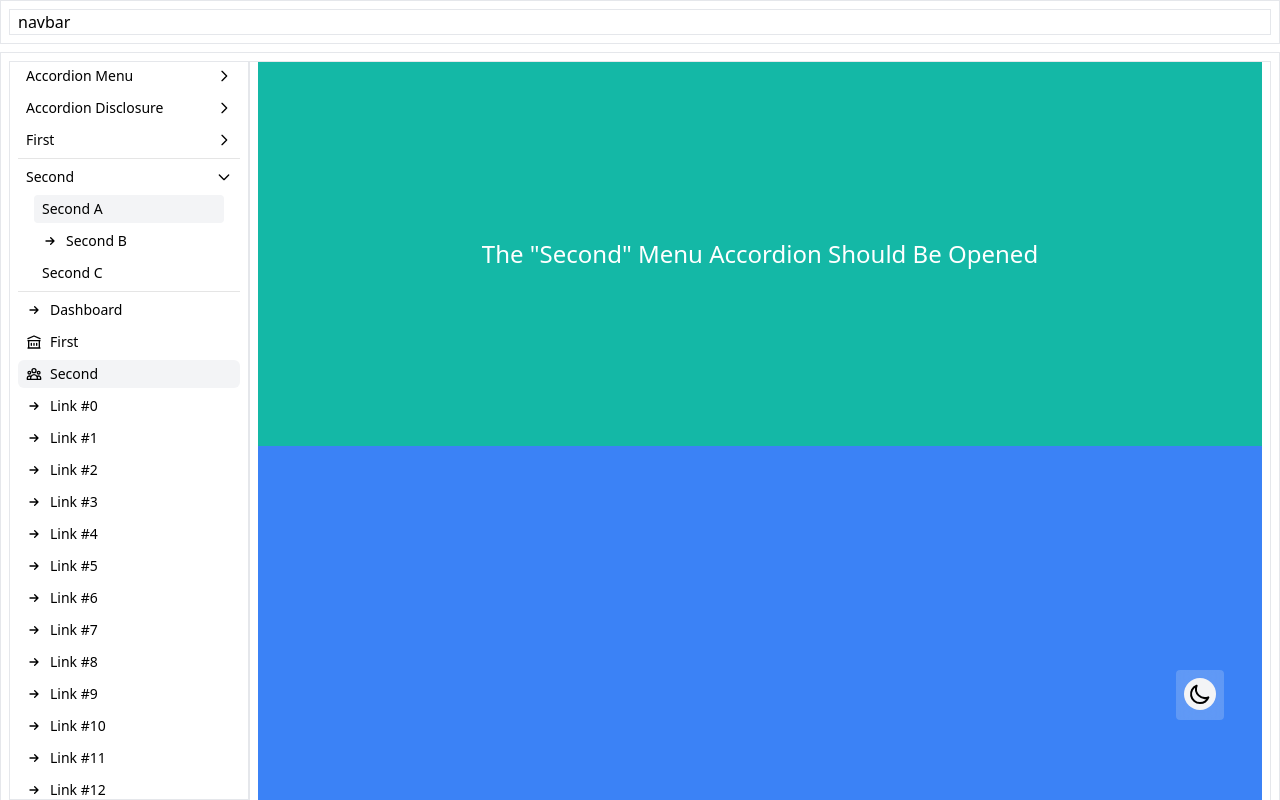
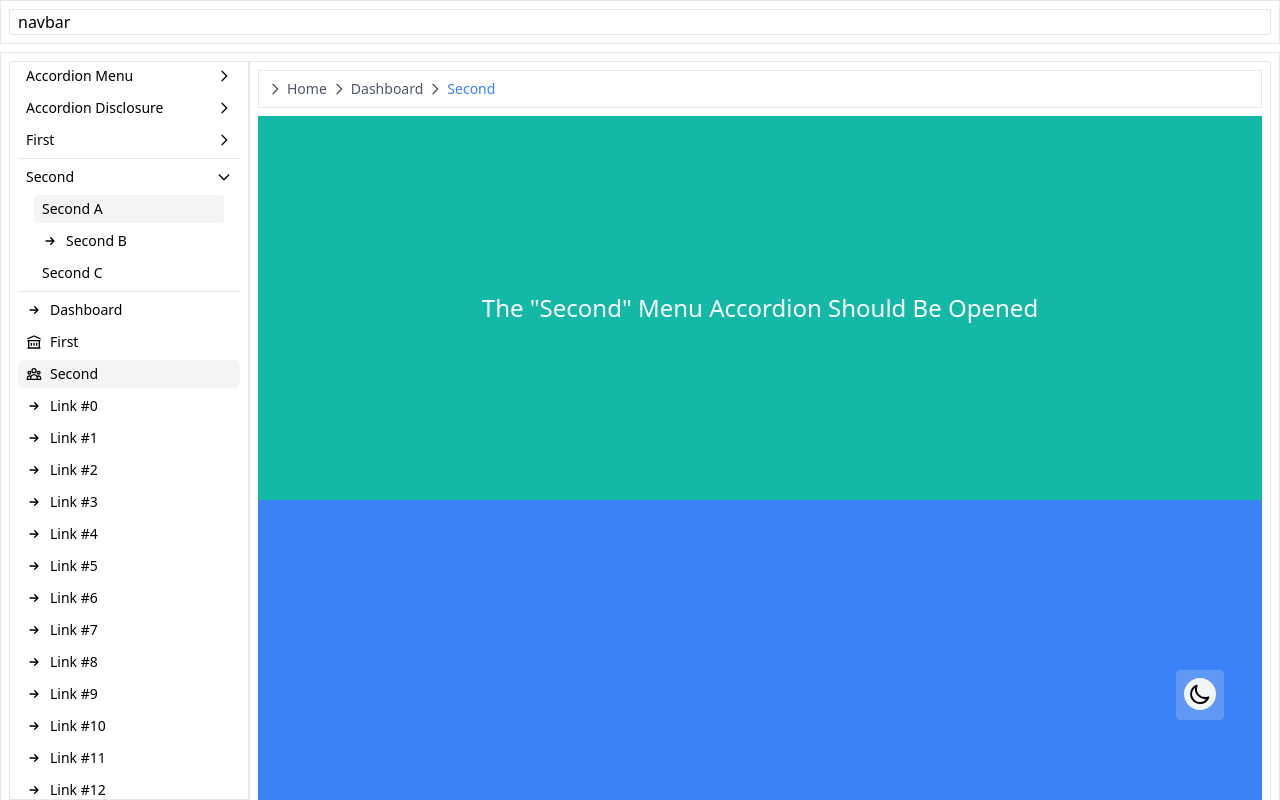
Before and after one commit to wahidari/next-tailwind-headlessui, a Next.js app: page /dashboard/second in a window 1280 px wide. Shown: the top 800 px of the page. Built offline with nearby package versions, Linux system fonts and the light colour scheme; no server answers.

Commit message:
update Breadcrumb component

```diff
--- a/components/Breadcrumb.js
+++ b/components/Breadcrumb.js
@@ -1,4 +1,5 @@
 import { ChevronRightIcon } from "@heroicons/react/outline";
+import Link from "next/link";
 import { useRouter } from "next/router";
 
 export default function Breadcrumb() {
@@ -48,12 +49,13 @@ export default function Breadcrumb() {
   const breadcrumb = generateBreadcrumb();
   console.log(breadcrumb)
 
-  function capitalizeFirstLetter (string) {
+  function capitalizeFirstLetter(string) {
     return string.charAt(0).toUpperCase() + string.slice(1);
   };
+
   console.log(paths)
-  paths.map((item, index) => {
-    console.log(capitalizeFirstLetter(paths[index]))
+  paths.map(item => {
+    console.log(capitalizeFirstLetter(item))
   })
 
   return (
@@ -62,23 +64,37 @@ export default function Breadcrumb() {
         <li>
           <div className="flex items-center">
             <ChevronRightIcon className="text-gray-600 dark:text-gray-300 w-4 h-4" />
-
-            <a href="" className="ml-1 text-sm font-medium text-gray-600 hover:text-gray-900 dark:text-gray-300 dark:hover:text-white transition-all">Home</a>
+            <Link href="/">
+              <a className="ml-1 text-sm font-medium text-gray-600 hover:text-gray-900 dark:text-gray-300 dark:hover:text-white transition-all">Home</a>
+            </Link>
           </div>
         </li>
-        <li>
-          <div className="flex items-center">
-            <ChevronRightIcon className="text-gray-600 dark:text-gray-300 w-4 h-4" />
-            <a href="#" className="ml-1 text-sm font-medium text-gray-600 hover:text-gray-900 dark:text-gray-300 dark:hover:text-white transition-all">Projects</a>
-          </div>
-        </li>
-        {/* Current Page  */}
-        <li aria-current="page">
-          <div className="flex items-center">
-            <ChevronRightIcon className="text-gray-600 dark:text-gray-300 w-4 h-4" />
-            <span className="ml-1 text-sm font-medium text-blue-500">Page</span>
-          </div>
-        </li>
+        {paths.map((item, index) => {
+          // last index is current page
+          if (index == paths.length - 1) {
+            return (
+              <li aria-current="page">
+                <div className="flex items-center">
+                  <ChevronRightIcon className="text-gray-600 dark:text-gray-300 w-4 h-4" />
+                  <span className="ml-1 text-sm font-medium text-blue-500">{capitalizeFirstLetter(item)}</span>
+                </div>
+              </li>
+            )
+          }
+          // make link if not last index
+          return (
+            <li key={index}>
+              <div className="flex items-center">
+                <ChevronRightIcon className="text-gray-600 dark:text-gray-300 w-4 h-4" />
+                <Link href={breadcrumb[index]}>
+                  <a className="ml-1 text-sm font-medium text-gray-600 hover:text-gray-900 dark:text-gray-300 dark:hover:text-white transition-all">
+                    {capitalizeFirstLetter(item)}
+                  </a>
+                </Link>
+              </div>
+            </li>
+          )
+        })}
       </ol>
     </nav>
   )
--- a/pages/dashboard/first/index.js
+++ b/pages/dashboard/first/index.js
@@ -39,7 +39,9 @@ export default function Index() {
             <SidebarMenu />
 
             <main className="px-2 w-full border dark:border-neutral-700 lg:ml-60">
+
               <Breadcrumb />
+
               <div className="bg-red-500 h-96 flex items-center justify-center">
                 <h1 className="text-white font-medium text-2xl px-8">{`The "First" Menu Accordion Should Be Opened`}</h1>
               </div>
--- a/pages/dashboard/index.js
+++ b/pages/dashboard/index.js
@@ -31,30 +31,9 @@ export default function Index() {
             <SidebarMenu />
 
             <main className="px-2 w-full border dark:border-neutral-700 lg:ml-60">
-              <nav className="p-2 border dark:border-neutral-700 my-2 overflow-x-auto" aria-label="Breadcrumb">
-                <ol className="flex items-center space-x-1">
-                  <li>
-                    <div className="flex items-center">
-                      <ChevronRightIcon className="text-gray-600 dark:text-gray-300 w-4 h-4" />
-                      <a href="#" className="ml-1 text-sm font-medium text-gray-600 hover:text-gray-900 dark:text-gray-300 dark:hover:text-white transition-all">Home</a>
-                    </div>
-                  </li>
-                  <li>
-                    <div className="flex items-center">
-                      <ChevronRightIcon className="text-gray-600 dark:text-gray-300 w-4 h-4" />
-                      <a href="#" className="ml-1 text-sm font-medium text-gray-600 hover:text-gray-900 dark:text-gray-300 dark:hover:text-white transition-all">Projects</a>
-                    </div>
-                  </li>
-                  {/* Current Page  */}
-                  <li aria-current="page">
-                    <div className="flex items-center">
-                      <ChevronRightIcon className="text-gray-600 dark:text-gray-300 w-4 h-4" />
-                      <span className="ml-1 text-sm font-medium text-blue-500">Page</span>
-                    </div>
-                  </li>
-                </ol>
-              </nav>
+
               <Breadcrumb/>
+
               <div className="bg-blue-500 h-96">
               </div>
               <div className="bg-red-500 h-96">
--- a/pages/dashboard/second/index.js
+++ b/pages/dashboard/second/index.js
@@ -10,6 +10,7 @@ import SidebarMenu from "@components/dashboard/SidebarMenu";
 import MobileMenu from "@components/dashboard/MobileMenu";
 import DashboardNav from "@components/dashboard/DashboardNav";
 import ThemeToggle from "@components/dashboard/ThemeToggle";
+import Breadcrumb from "@components/Breadcrumb";
 
 export default function Index() {
 
@@ -38,6 +39,9 @@ export default function Index() {
             <SidebarMenu />
 
             <main className="px-2 w-full border dark:border-neutral-700 lg:ml-60">
+
+              <Breadcrumb />
+
               <div className="bg-teal-500 h-96 flex items-center justify-center">
                 <h1 className="text-white font-medium text-2xl px-8">{`The "Second" Menu Accordion Should Be Opened`}</h1>
               </div>
```
